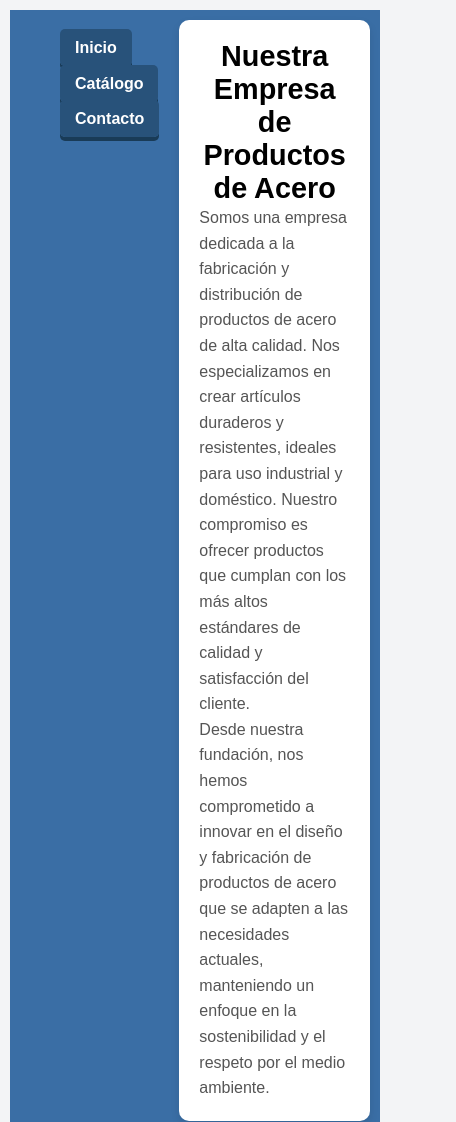
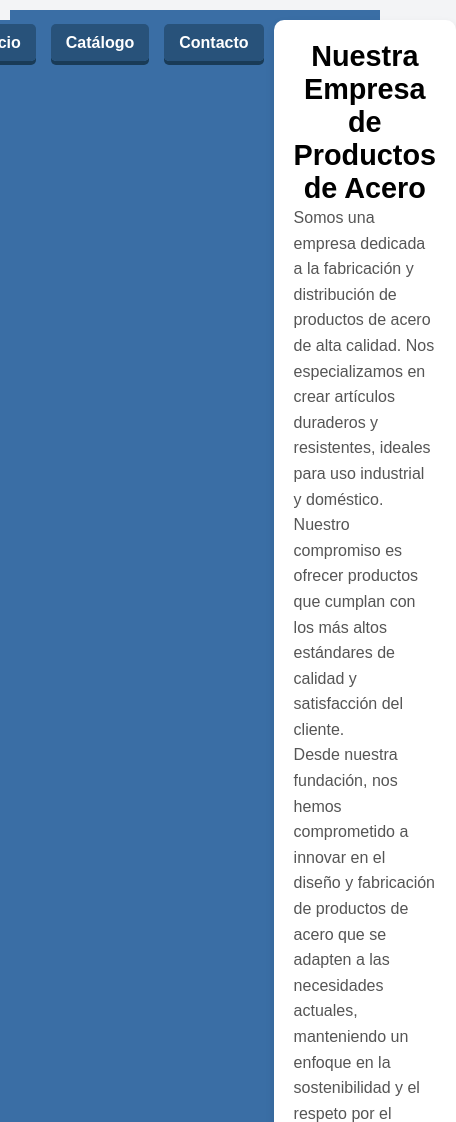
Before and after one commit to chicob32/productosdeacero, a plain HTML site: page index.html in a window 390 px wide. Shown: the top 1122 px of the page, 456 px wide, since content can reach past the window. Drawn offline with Linux system fonts and the light colour scheme.

Commit message:
Update styles.css

```diff
--- a/styles.css
+++ b/styles.css
@@ -12,14 +12,14 @@ body {
     align-items: center;
     min-height: 100vh;
     background-color: #f3f4f6;
-    padding: 10px; /* Agrega un pequeño margen para evitar que el contenido toque los bordes en pantallas pequeñas */
+    padding: 10px;
 }
 
 /* Marco de color para la página */
 .page-border {
     padding: 10px;
     background-color: #3a6ea5;
-    width: 100%; /* Asegura que el contenedor ocupe el ancho completo */
+    width: 100%;
     display: flex;
     justify-content: center;
 }
@@ -27,7 +27,7 @@ body {
 /* Contenedor principal */
 .container {
     max-width: 600px;
-    width: 100%; /* Asegura que el contenedor se adapte a pantallas pequeñas */
+    width: 100%;
     padding: 20px;
     background-color: #ffffff;
     border-radius: 10px;
@@ -47,11 +47,11 @@ body {
     list-style: none;
     display: flex;
     justify-content: center;
-    flex-wrap: wrap; /* Permite que los elementos del menú se ajusten en pantallas pequeñas */
+    gap: 15px; /* Espacio entre los botones */
 }
 
 .navbar li {
-    margin: 5px 10px;
+    margin: 0;
 }
 
 /* Estilo de botones con efecto de profundidad */
@@ -79,7 +79,7 @@ body {
 
 /* Imagen del producto */
 .product-image img {
-    width: 100%; /* Asegura que la imagen ocupe el ancho completo del contenedor */
+    width: 100%;
     height: auto;
     border-radius: 8px;
 }
@@ -94,13 +94,13 @@ body {
 h2 {
     color: #333;
     margin-bottom: 10px;
-    font-size: 1.5em; /* Ajusta el tamaño de fuente para mejorar la legibilidad */
+    font-size: 1.5em;
 }
 
 p, ul {
     color: #555;
     text-align: left;
-    line-height: 1.6; /* Aumenta el interlineado para mejorar la legibilidad */
+    line-height: 1.6;
 }
 
 ul {
@@ -122,7 +122,9 @@ ul {
         font-size: 1em;
     }
 
+    /* Mantiene el menú en una sola fila en pantallas pequeñas */
     .navbar ul {
-        flex-direction: column; /* Coloca los elementos del menú en una columna en pantallas pequeñas */
+        flex-direction: row;
+        justify-content: center;
     }
 }
```
